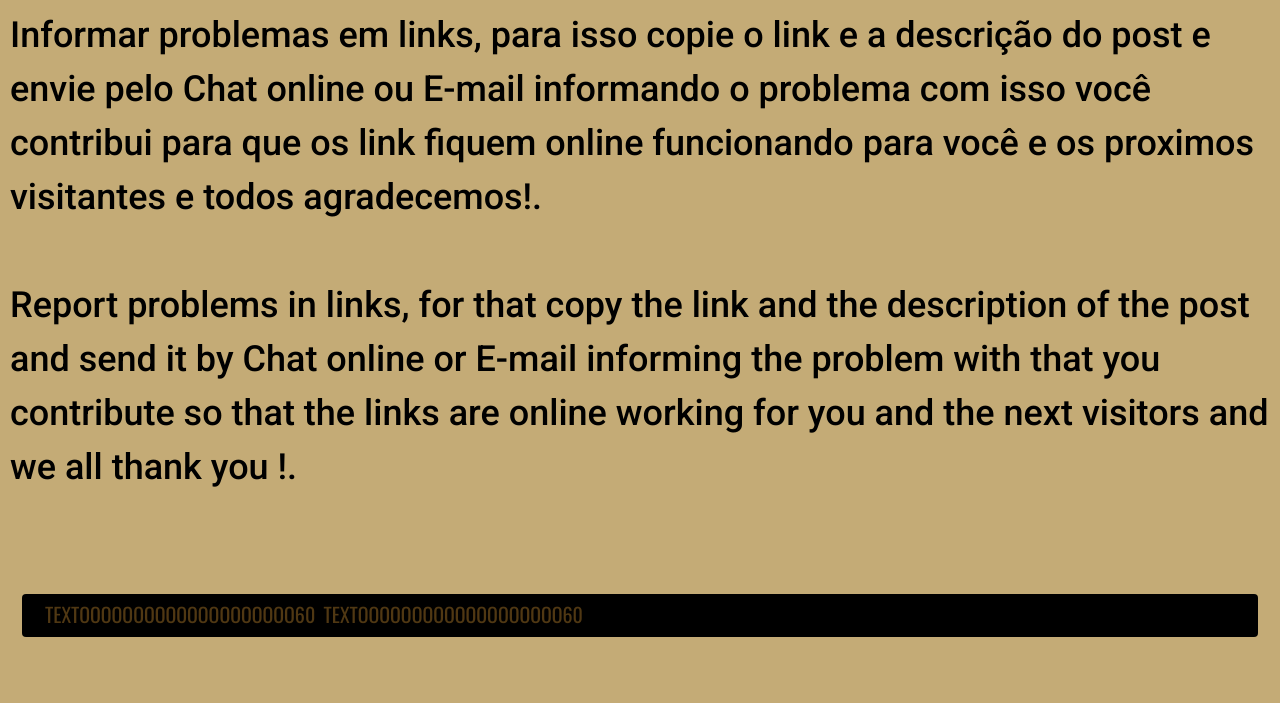
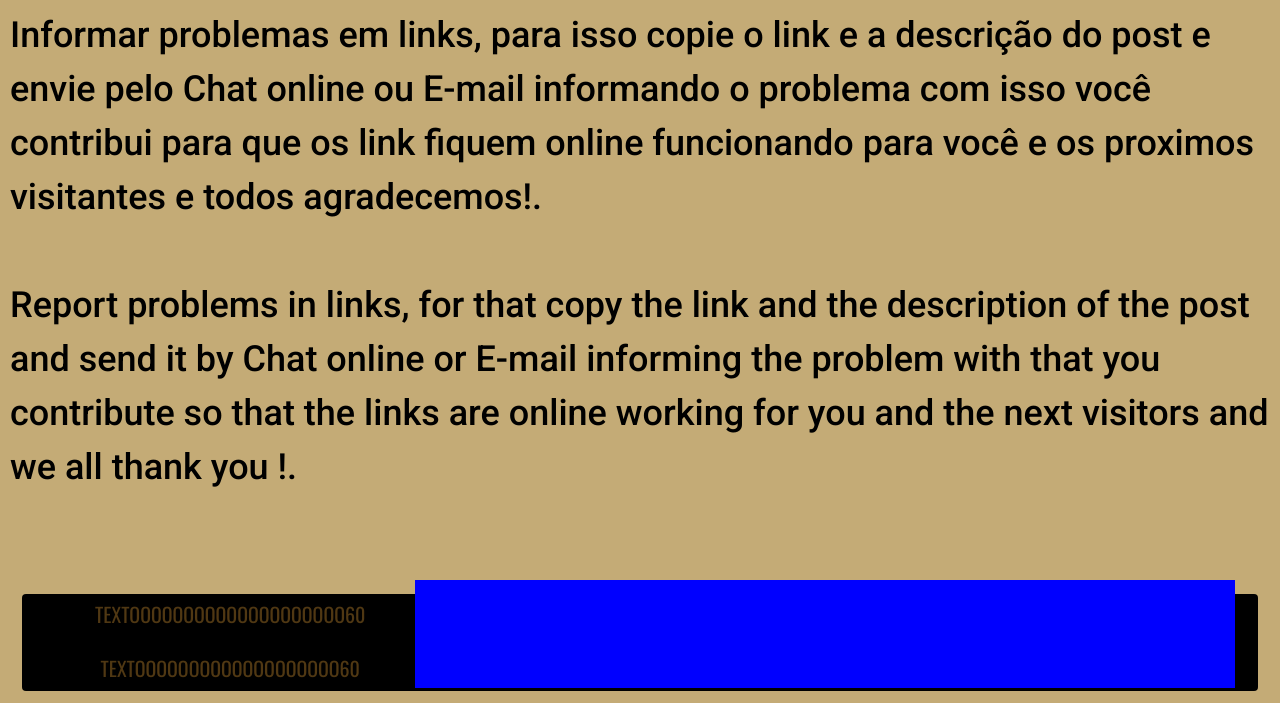
Before and after one commit to gostososprazeres/trabalhando, a plain HTML site: page index.html in a window 1280 px wide. Shown: the part 4021-4724 px from the top of the page. Before the commit the page ends 4670 px from the top, so only its background shows below. Drawn offline with nearby package versions, Linux system fonts and the light colour scheme; a script that the page names is missing.

Commit message:
Update index.html

```diff
--- a/index.html
+++ b/index.html
@@ -2046,6 +2046,9 @@ color: red;
 }
 
 .contador-de-visitas-online{
+  width: 100%;
+  height: auto;
+  background-color: blue;
 display: block;
 }
 
```
